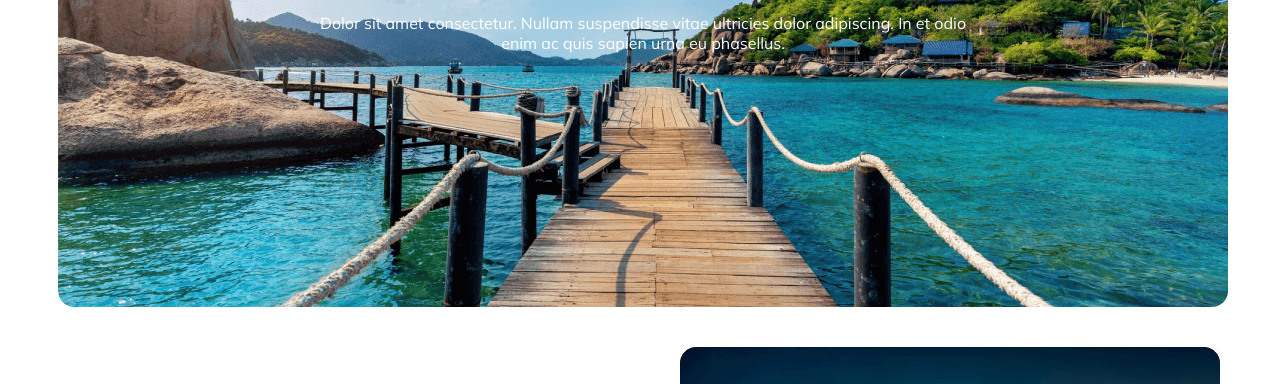
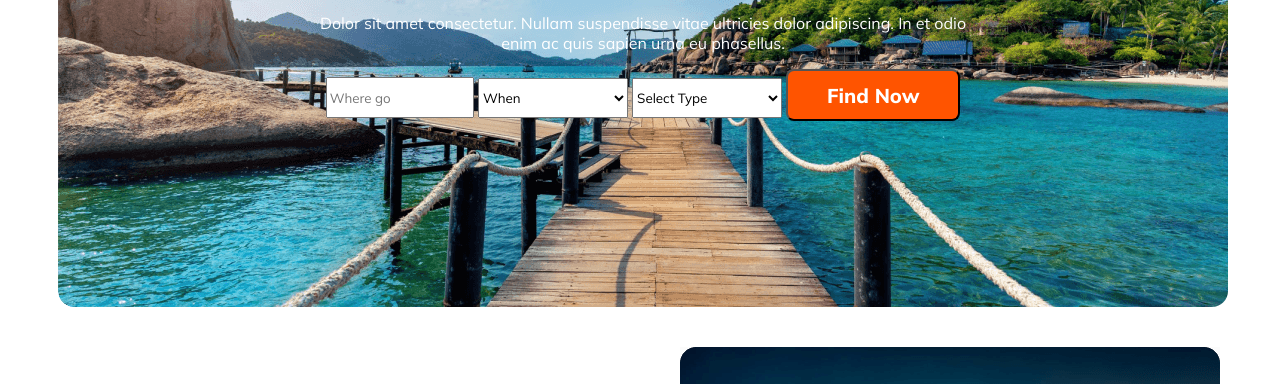
Before and after one commit to nurujjaman88/B9A2-Hero-Travel-main, a plain HTML site: page index.html in a window 1280 px wide. Shown: the part 387-771 px from the top of the page. Drawn offline with Linux system fonts and the light colour scheme.

Commit message:
primary btn added

```diff
--- a/index.html
+++ b/index.html
@@ -24,7 +24,16 @@
             <div class="banner-content">
             <h3 class="banner-title">Explore Your Travel</h3>
             <p class="banner-description">Dolor sit amet consectetur. Nullam suspendisse vitae ultricies dolor adipiscing. In et odio enim ac quis sapien urna eu phasellus.</p>
+            <input type="text" placeholder="Where go">
+            <select name="when" id="when">
+                <option value="" selected="selected">   When    </option>
+              </select>
+              <select name="select" id="select">
+                <option value="" selected="selected">Select Type</option>
+              </select>
+            <button class="btn-primary">Find Now</button>
             </div>
+
         </div>
         <section class="popular-tours-section">
             <div class="tours-description">
--- a/styles/styles.css
+++ b/styles/styles.css
@@ -22,6 +22,17 @@
 }
 
 /* Header section styles start */
+
+select{
+    width: 150px;
+    height: 40px;
+}
+
+input{
+    width: 140px;
+    height: 35px;
+}
+
 
 header{
     background: #FFF;
```
